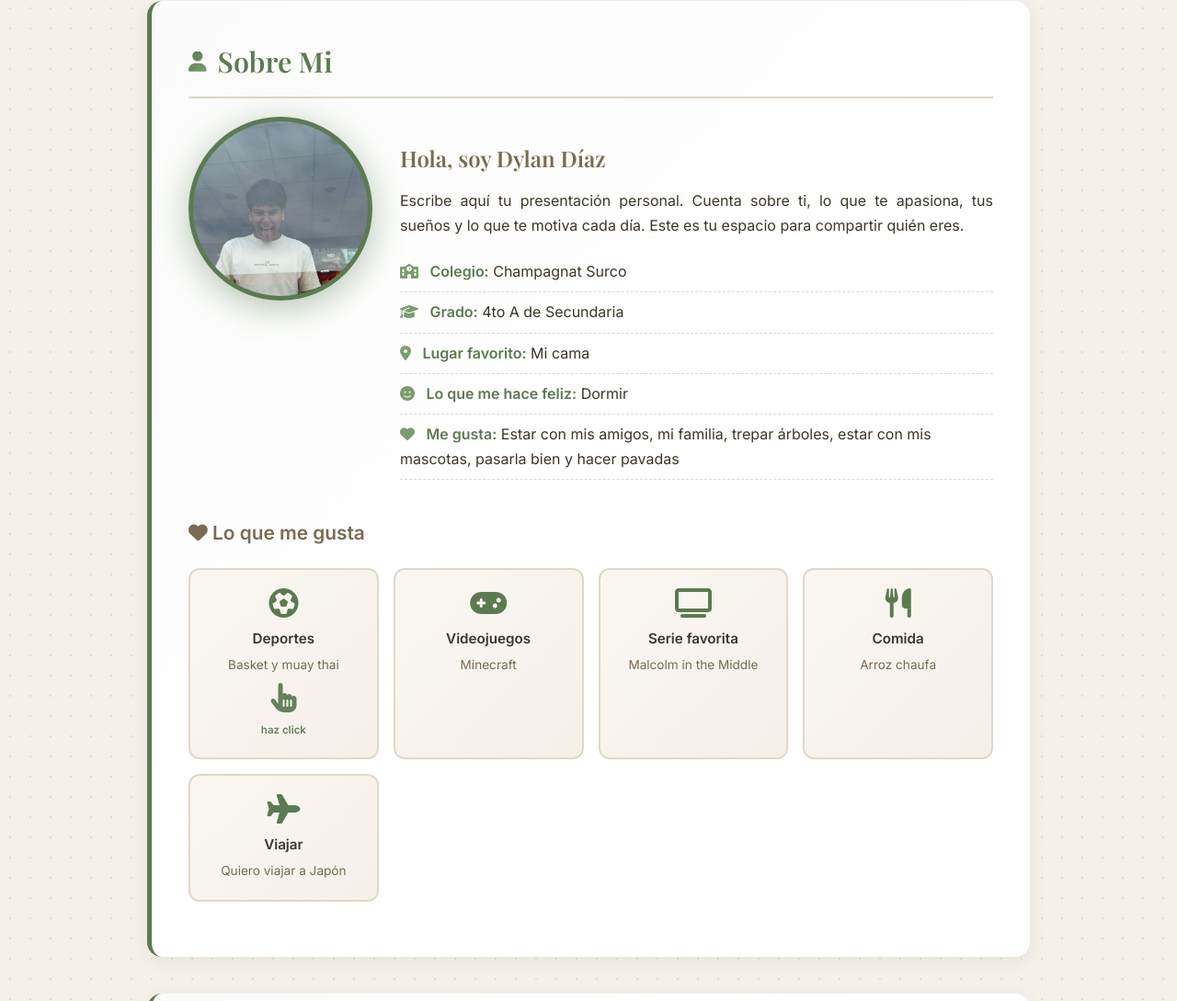
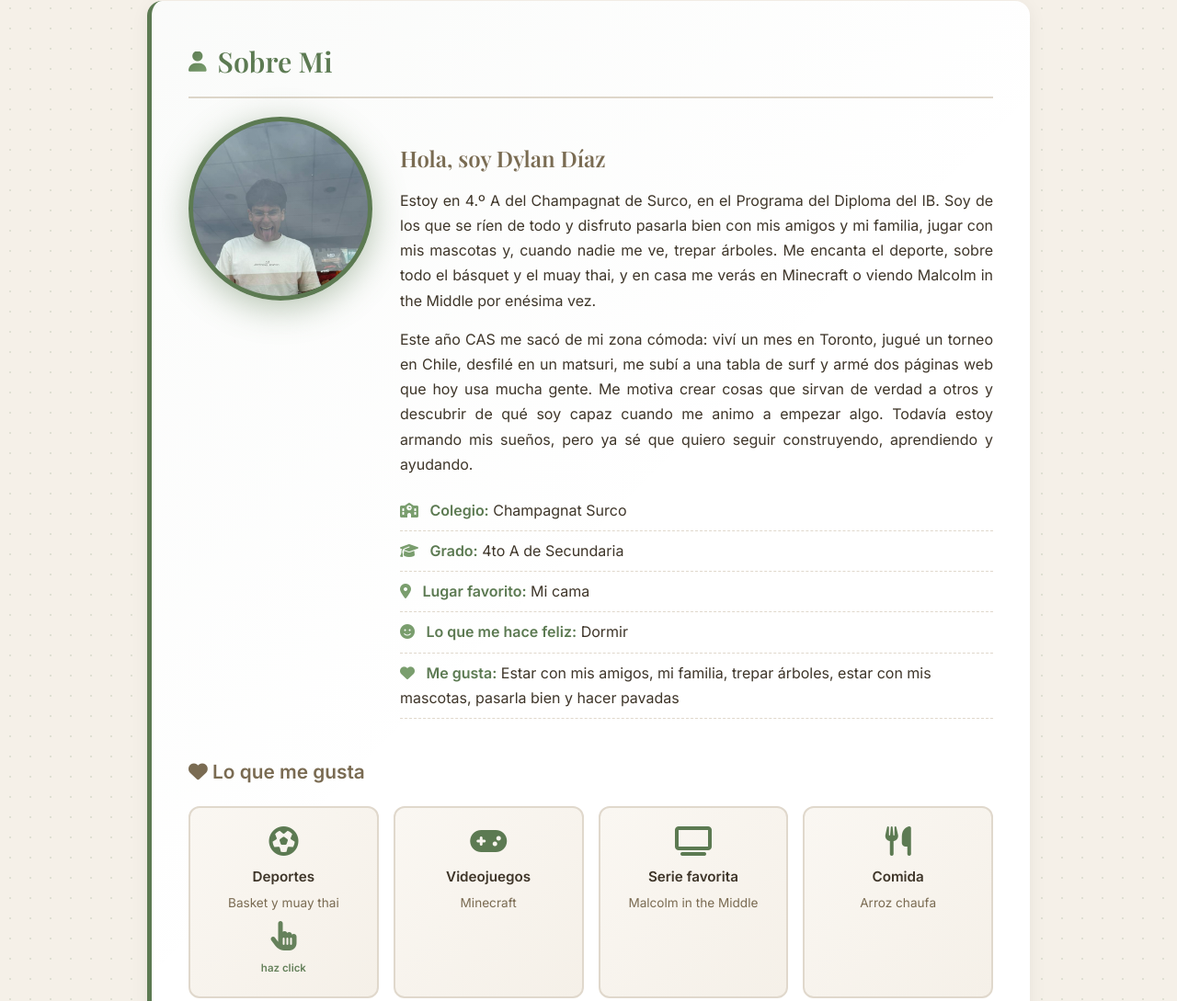
Before and after one commit to ddiazm-gif/cas, a plain HTML site: page index.html in a window 1280 px wide. Shown: the part 728-1817 px from the top of the page at 92% size. Drawn offline with nearby package versions, Linux system fonts and the light colour scheme; animation ran at ten frames a second.

Commit message:
fix: presentación personal real en Sobre mí
Co-Authored-By: Claude Opus 5.5 <noreply@anthropic.com>

```diff
--- a/index.html
+++ b/index.html
@@ -895,7 +895,8 @@
                 <div class="foto-placeholder" style="background-image:url('foto-dylan.jpg'); background-size:150%; background-position:48% 25%; color:transparent;"></div>
                 <div class="info-personal">
                     <h3>Hola, soy Dylan Díaz</h3>
-                    <p>Escribe aquí tu presentación personal. Cuenta sobre ti, lo que te apasiona, tus sueños y lo que te motiva cada día. Este es tu espacio para compartir quién eres.</p>
+                    <p>Estoy en 4.º A del Champagnat de Surco, en el Programa del Diploma del IB. Soy de los que se ríen de todo y disfruto pasarla bien con mis amigos y mi familia, jugar con mis mascotas y, cuando nadie me ve, trepar árboles. Me encanta el deporte, sobre todo el básquet y el muay thai, y en casa me verás en Minecraft o viendo Malcolm in the Middle por enésima vez.</p>
+                    <p>Este año CAS me sacó de mi zona cómoda: viví un mes en Toronto, jugué un torneo en Chile, desfilé en un matsuri, me subí a una tabla de surf y armé dos páginas web que hoy usa mucha gente. Me motiva crear cosas que sirvan de verdad a otros y descubrir de qué soy capaz cuando me animo a empezar algo. Todavía estoy armando mis sueños, pero ya sé que quiero seguir construyendo, aprendiendo y ayudando.</p>
                     <ul>
                         <li><i class="fas fa-school"></i> <strong>Colegio:</strong> Champagnat Surco</li>
                         <li><i class="fas fa-graduation-cap"></i> <strong>Grado:</strong> 4to A de Secundaria</li>
```
